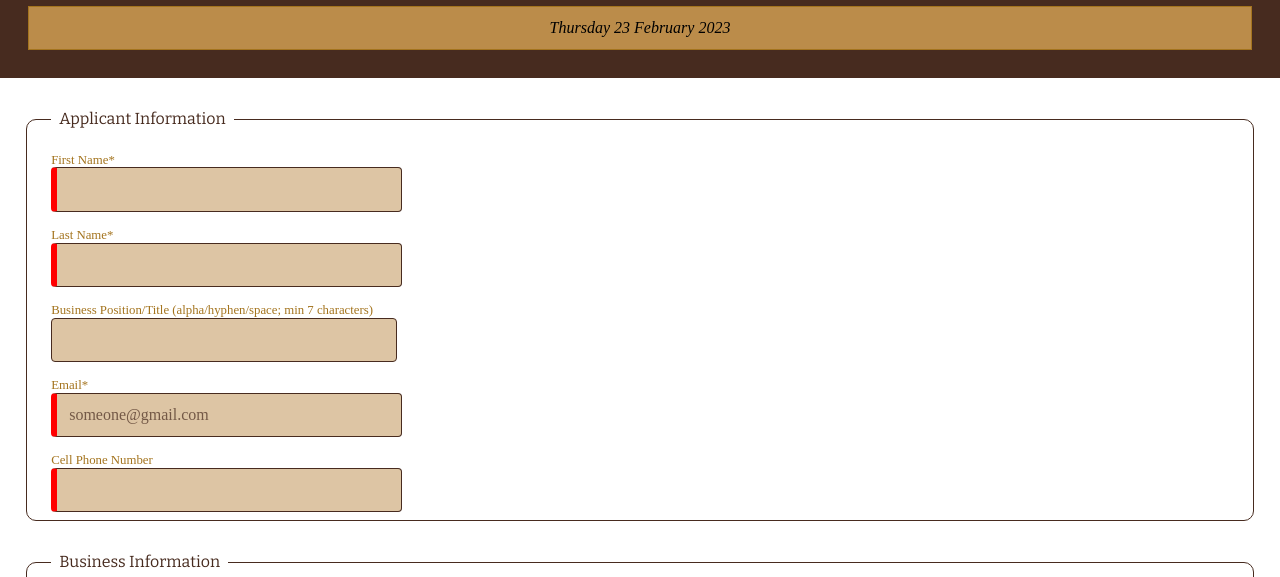
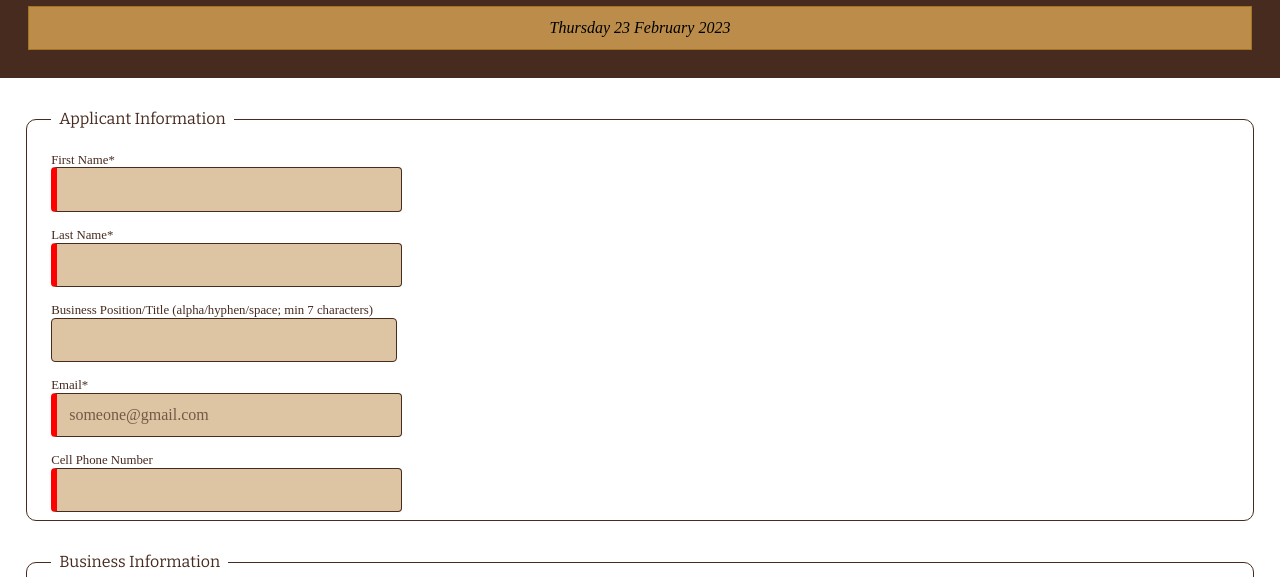
Before and after one commit to lbugg/wdd230, a plain HTML site: page chamber/join.html in a window 1280 px wide. Shown: the part 165-742 px from the top of the page. Drawn offline with nearby package versions, Linux system fonts and the light colour scheme; a web font is replaced by a local one.

Commit message:
fixed accessibility issue

```diff
--- a/chamber/styles/base.css
+++ b/chamber/styles/base.css
@@ -302,7 +302,7 @@ form legend {
 form label.top, form div {
     display: block;
     padding-top: 1rem;
-    color: var(--darkyellow);
+    color: var(--darkbrown);
     font-size: .8rem;
 }
 
```
